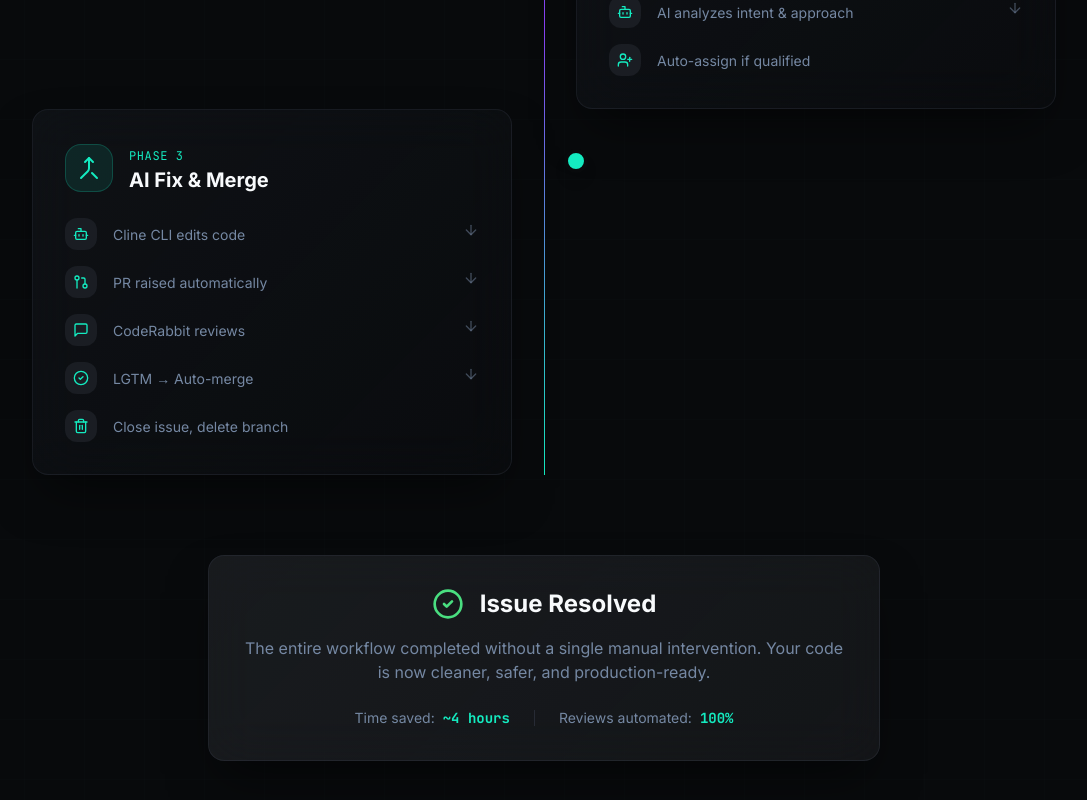
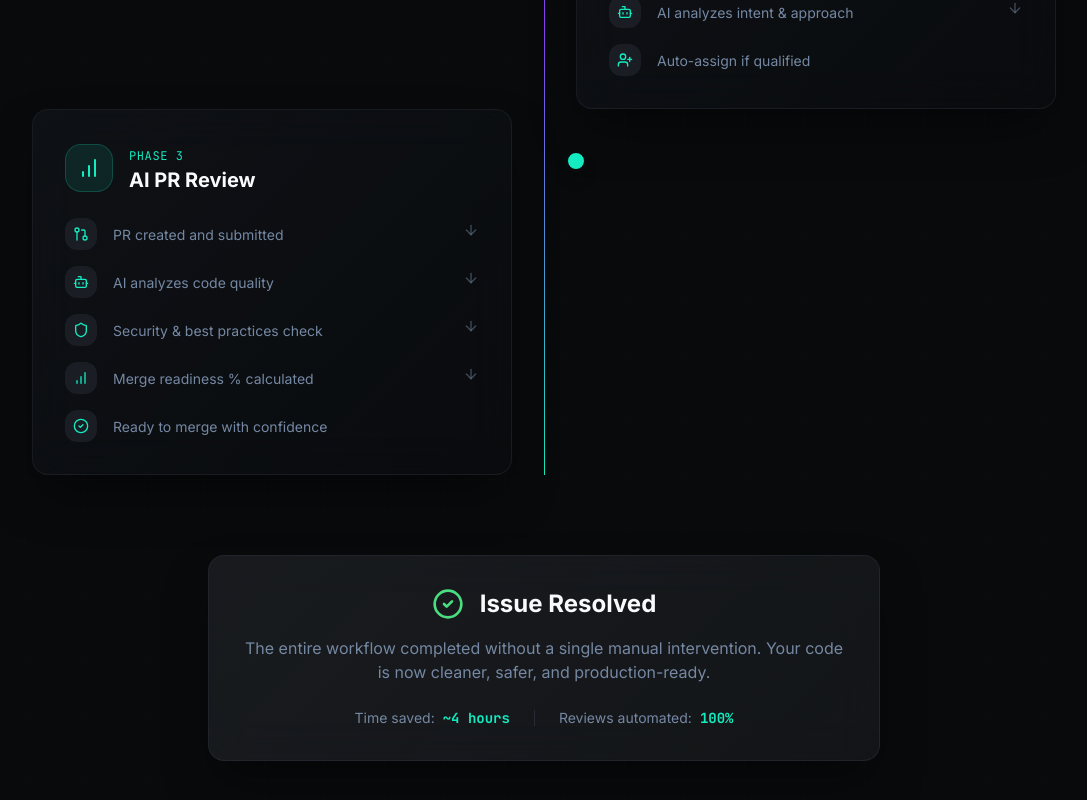
Before and after one commit to Pavan-personal/AutoAudit, a React (Vite) app in the folder ui/: page / in a window 1280 px wide. Shown: the part 3187-3987 px from the top of the page, without its empty margins (96-1183 px from the left). Built offline with nearby package versions, Linux system fonts and the light colour scheme; no server answers; the HTML template or start-up script is replaced by a standard one.

Commit message:
feat: Update Phase 3 to AI PR Review with merge readiness scoring

```diff
--- a/ui/src/components/HowItWorksSection.tsx
+++ b/ui/src/components/HowItWorksSection.tsx
@@ -10,8 +10,8 @@ import {
   Bot,
   GitPullRequest,
   CheckCircle2,
-  Merge,
-  Trash2,
+  BarChart,
+  Shield,
   ArrowDown
 } from 'lucide-react';
 
@@ -42,15 +42,15 @@ const workflowSteps = [
   },
   {
     phase: 'Phase 3',
-    title: 'AI Fix & Merge',
-    icon: Merge,
+    title: 'AI PR Review',
+    icon: BarChart,
     color: 'primary',
     steps: [
-      { icon: Bot, text: 'Cline CLI edits code' },
-      { icon: GitPullRequest, text: 'PR raised automatically' },
-      { icon: MessageSquare, text: 'CodeRabbit reviews' },
-      { icon: CheckCircle2, text: 'LGTM → Auto-merge' },
-      { icon: Trash2, text: 'Close issue, delete branch' },
+      { icon: GitPullRequest, text: 'PR created and submitted' },
+      { icon: Bot, text: 'AI analyzes code quality' },
+      { icon: Shield, text: 'Security & best practices check' },
+      { icon: BarChart, text: 'Merge readiness % calculated' },
+      { icon: CheckCircle2, text: 'Ready to merge with confidence' },
     ]
   }
 ];
```
